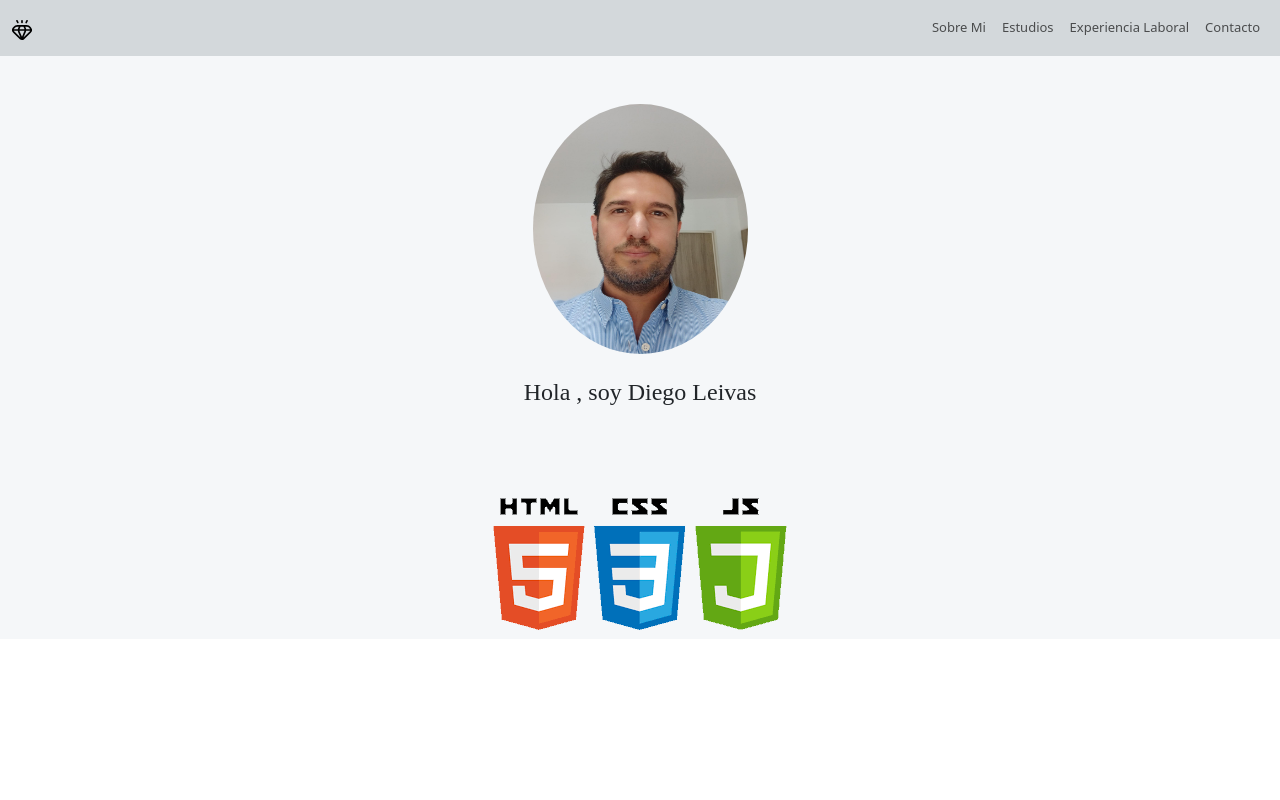
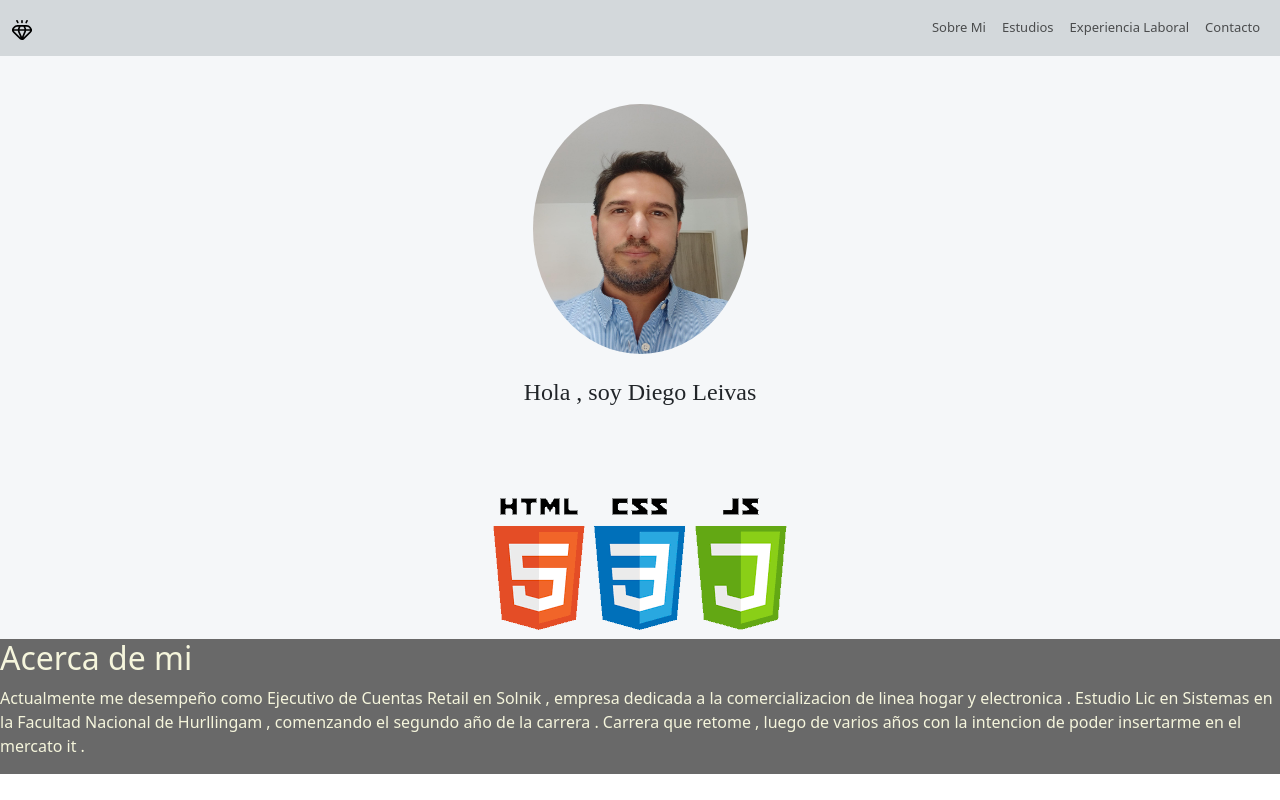
Before and after one commit to diegoleivas/MiPerfil, a plain HTML site: page index.html in a window 1280 px wide. Drawn offline with nearby package versions, Linux system fonts and the light colour scheme; a web font is replaced by a local one.

Commit message:
se agrega texto Acerca de mi

```diff
--- a/estilos.css
+++ b/estilos.css
@@ -16,6 +16,21 @@
     .navbar-brand {
         display: none;
     }
+
+}
+
+@media screen and (min-width: 700px) {
+
+    .hero-inferior-imagen {
+        max-width: 600px;
+
+
+
+
+    }
+
+
+
 
 }
 
@@ -51,7 +66,13 @@ text-align: center;
 }
 
 .hero-imagen-perfil{
+
     border-radius: 80%;
     height: 250px;
     width: 215px;
 }
+
+.seccion-oscura {
+    background-color:dimgrey;
+    color: beige;
+}
--- a/index.html
+++ b/index.html
@@ -20,6 +20,7 @@
 
 
 <body>
+  <!-- nav bar -->
 
     <nav class="navbar navbar-expand-md " style="background-color: #d3d8db;">
         <div class="container-fluid">
@@ -59,10 +60,23 @@
         <img class="hero-imagen-perfil"      src="imagenes/dl.png" alt="" width="150" height="150 " >
         <H1>Hola , soy Diego Leivas</H1>
       </div>
-      <div class="hero-inferior" >
+      <div class="hero-inferior " >
         <img class="hero-inferior-imagen img-fluid"        src="imagenes/lenguajes.png" alt="">
 
       </div>
+    </section>
+
+    <!-- sobre mi -->
+    <section class="sobre-mi seccion-oscura">
+      <div class="contendor">
+    <h2 class="seccion-titulo">Acerca de mi </h2>
+    <p class="seccion-texto"> Actualmente me desempeño como Ejecutivo de Cuentas Retail en Solnik ,
+      empresa dedicada a la comercializacion de linea hogar y electronica .
+      Estudio Lic en Sistemas en la Facultad Nacional de Hurllingam , comenzando
+      el segundo año de la carrera .
+      Carrera que retome , luego de varios años  con la intencion de poder insertarme
+      en el mercato it .</p>
+    </div>
     </section>
 
 
```
